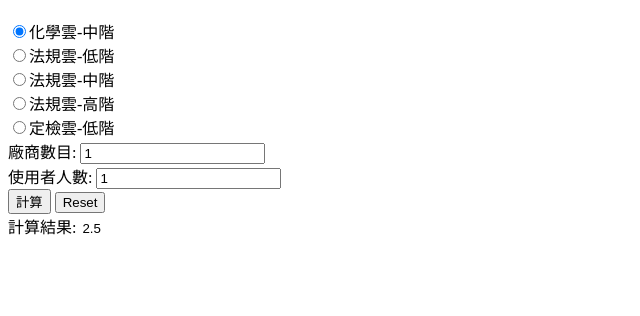
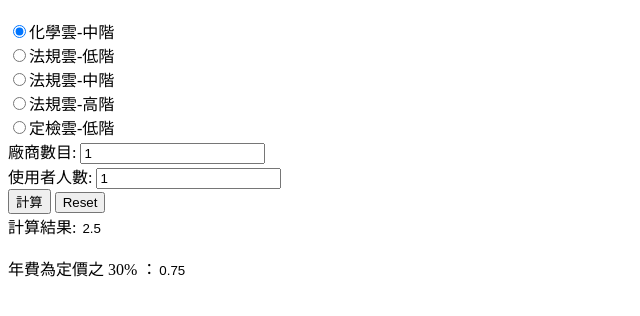
Before and after one commit to ysya/WishingHTMLcalculate, a plain HTML site: page index.html in a window 1280 px wide. Both pictures are taken after a click on the button "計算". Shown: the part 70-386 px from the top of the page, without its empty margins (0-640 px from the left). Drawn offline with Linux system fonts and the light colour scheme.

Commit message:
add year fee

```diff
--- a/index.html
+++ b/index.html
@@ -57,6 +57,8 @@
             var CalculateAll = CardinalNo * FirmSite * UserNo * OneUser
             console.log("計算結果: " + CalculateAll.toString())
             document.getElementById('result').value = CalculateAll.toString();
+            var YearFee = CalculateAll / 100 * 30
+            document.getElementById('yearfee_result').value = YearFee.toString();
         }
     </script>
 </head>
@@ -73,7 +75,10 @@
         <button type="button" onclick="getCountry()">計算</button>
         <button type="reset" value="Reset"  onclick="reset()">Reset</button>
         <br>
-        計算結果: <input type="text" style="border:none" id="result" value="0" readonly><br>
+        計算結果: <input type="text" style="border:none" id="result" value="0" readonly><br><br>
+        年費為定價之 30% ：<input type="text" style="border:none" id="yearfee_result" value="0" readonly><br><br>
+
+
     </form>
 
 </body>
```
